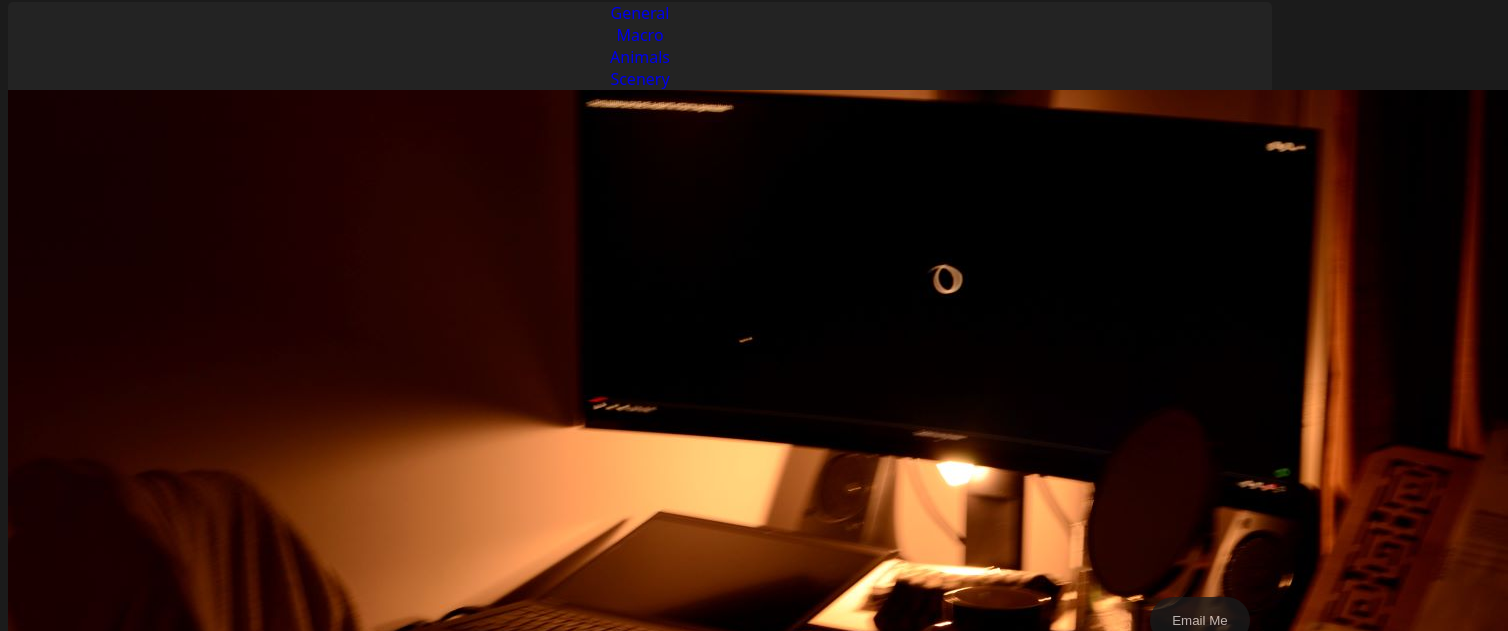
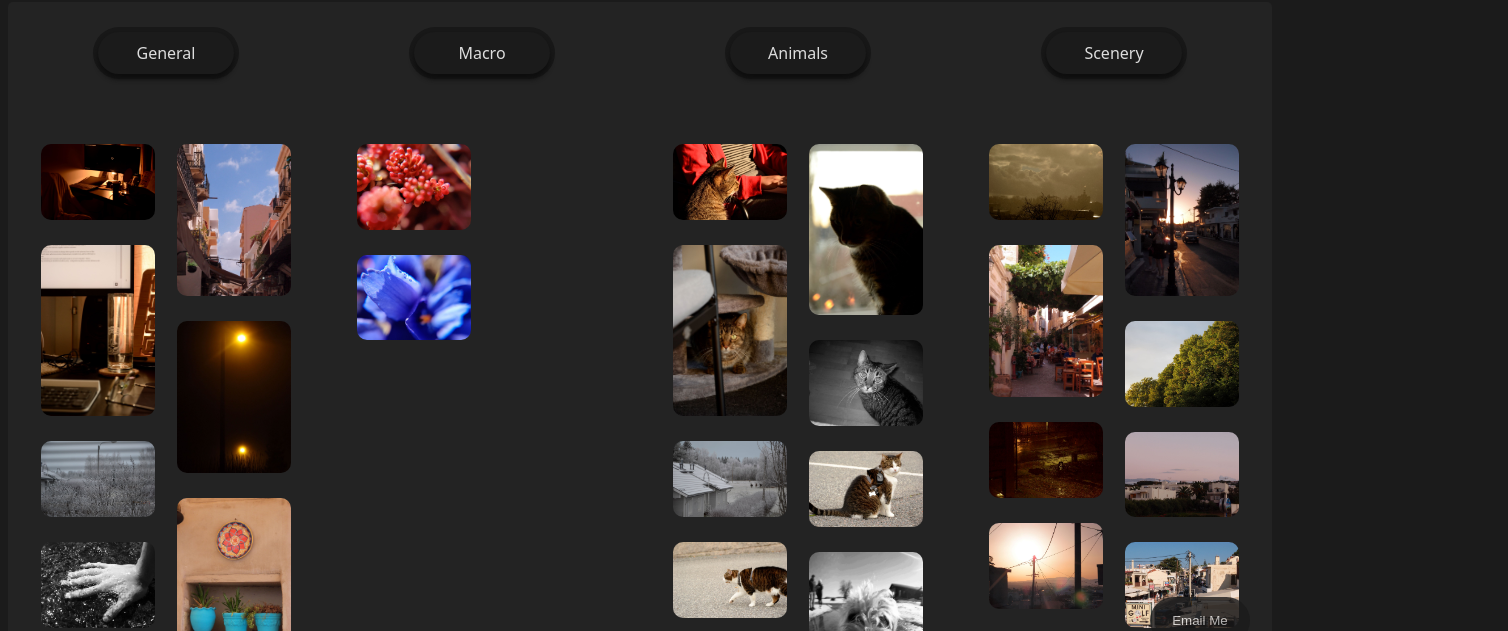
Before and after one commit to h-malm/h-malm.github.io, a plain HTML site: page categories.html in a window 1280 px wide. Shown: the part 131-762 px from the top of the page, 1508 px wide, since content can reach past the window. Drawn offline with Linux system fonts and the light colour scheme.

Commit message:
Update stylerForMyWebsite.css

```diff
--- a/stylerForMyWebsite.css
+++ b/stylerForMyWebsite.css
@@ -351,3 +351,45 @@ h3 {
     }
 
 }
+
+
+.category_nav {
+    width: 100%;
+    display: grid;
+    grid-template-columns: 1fr 1fr 1fr 1fr;
+}
+
+.categorybox {
+    padding: 10px;
+    margin-top: 30px;
+    margin-left: 90px;
+    margin-right: 90px;
+    background: var(--e);
+    border-radius: 60px;
+    margin-bottom: 30px;
+    color: var(--c);
+    box-shadow: 0 5px 5px var(--pillShadowD), 0 0 0 5px var(--pillShadowTop);
+}
+
+.categorybox:hover {
+    background-color: var(--a);
+}
+
+.tableOfImages:after {
+    content: "";
+    display: table;
+    clear: both;
+}
+
+
+.tableOfImages {
+    columns: 2;
+    margin: 30px;
+}
+
+.tableOfImages img {
+    width: 95%;
+    border-radius: 10px;
+    margin-top: 10px;
+    margin-bottom: 10px;
+}
```
